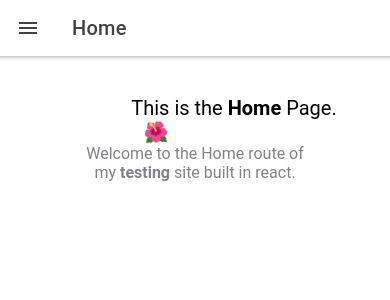
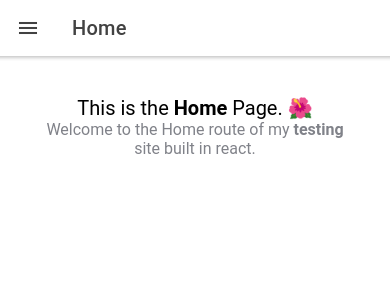
Before and after one commit to acquitelol/portfolio-react, a React (Create React App) app: page /home in a window 390 px wide. Shown: the top 300 px of the page. Built offline with nearby package versions, Linux system fonts and the light colour scheme.

Commit message:
fixed padding for mobile devices

```diff
--- a/package.json
+++ b/package.json
@@ -1,6 +1,6 @@
 {
   "name": "portfolio",
-  "version": "0.3.5",
+  "version": "0.3.6-Alpha",
   "private": true,
   "homepage": "https://acquite.lol/",
   "dependencies": {
--- a/public/index.html
+++ b/public/index.html
@@ -6,7 +6,7 @@
     <meta property="og:title" content="Acquite's Portfolio" />
     <meta property="og:type" content="website" />
     <meta property="og:url" content="http://acquite-react.netlify.app" />
-    <meta property="og:description" content="A portfolio of my skills, but this time natively running React with the Ionic CLI! Version 0.3.5" />
+    <meta property="og:description" content="A portfolio of my skills, but this time natively running React with the Ionic CLI! Please note that this application is experimental and is no-where near complete. Version 0.3.6-Alpha" />
     <meta name="theme-color" content="#383a3e">
     <link rel="icon" type="image/x-icon" href="assets/icon/icon.png">
     <base href="/" />
--- a/src/pages/About.css
+++ b/src/pages/About.css
@@ -10,5 +10,5 @@
 }
 
 .padding-custom {
-    margin: 0 20%;
+    margin: 0 10%;
 }
--- a/src/pages/Contact.css
+++ b/src/pages/Contact.css
@@ -10,5 +10,5 @@
 }
 
 .padding-custom {
-    margin: 0 20%;
+    margin: 0 10%;
 }
--- a/src/pages/Home.css
+++ b/src/pages/Home.css
@@ -10,5 +10,5 @@
 }
 
 .padding-custom {
-    margin: 0 20%;
+    margin: 0 10%;
 }
--- a/src/pages/Projects.css
+++ b/src/pages/Projects.css
@@ -10,5 +10,5 @@
 }
 
 .padding-custom {
-    margin: 0 20%;
+    margin: 0 10%;
 }
```
